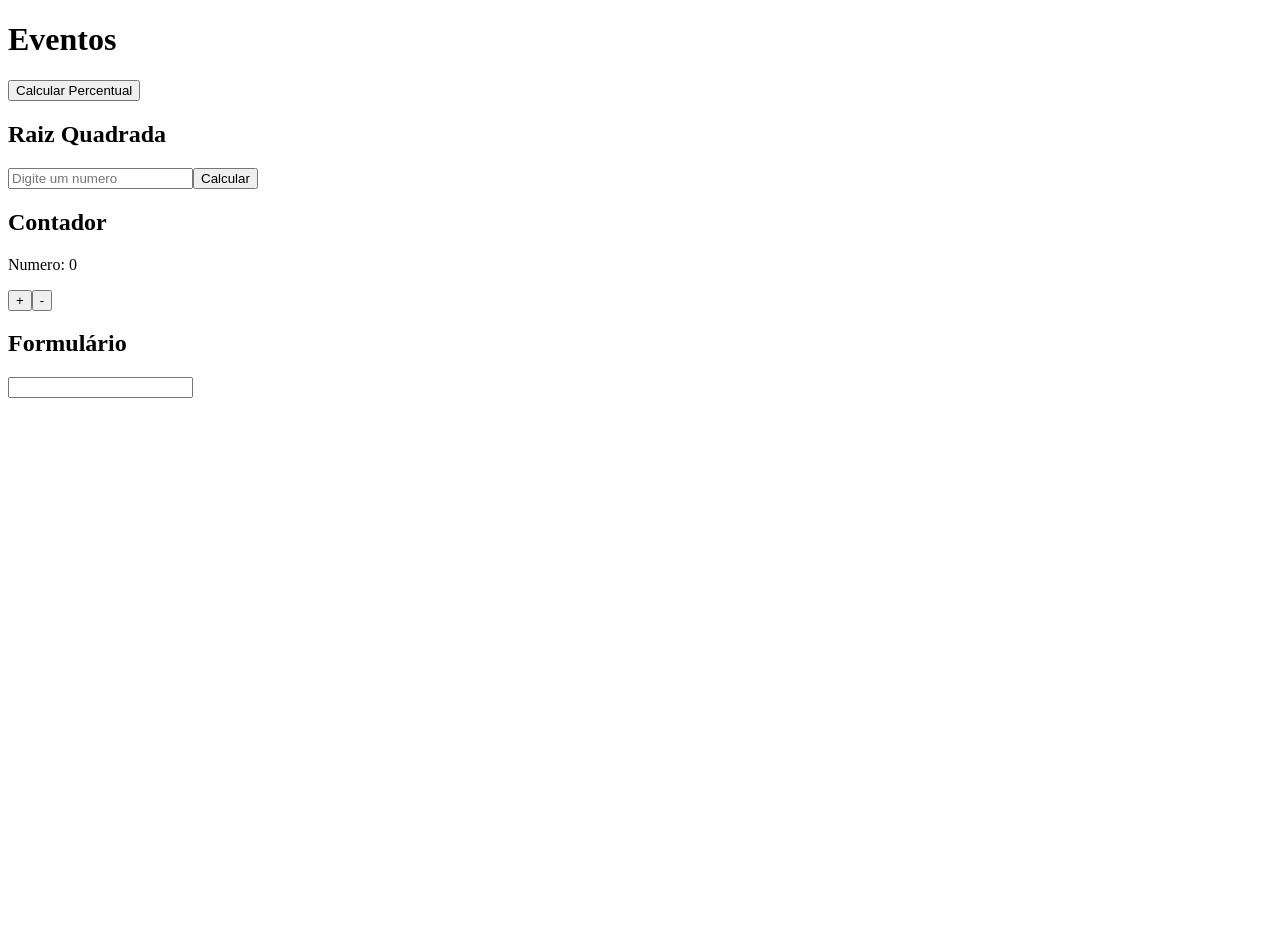
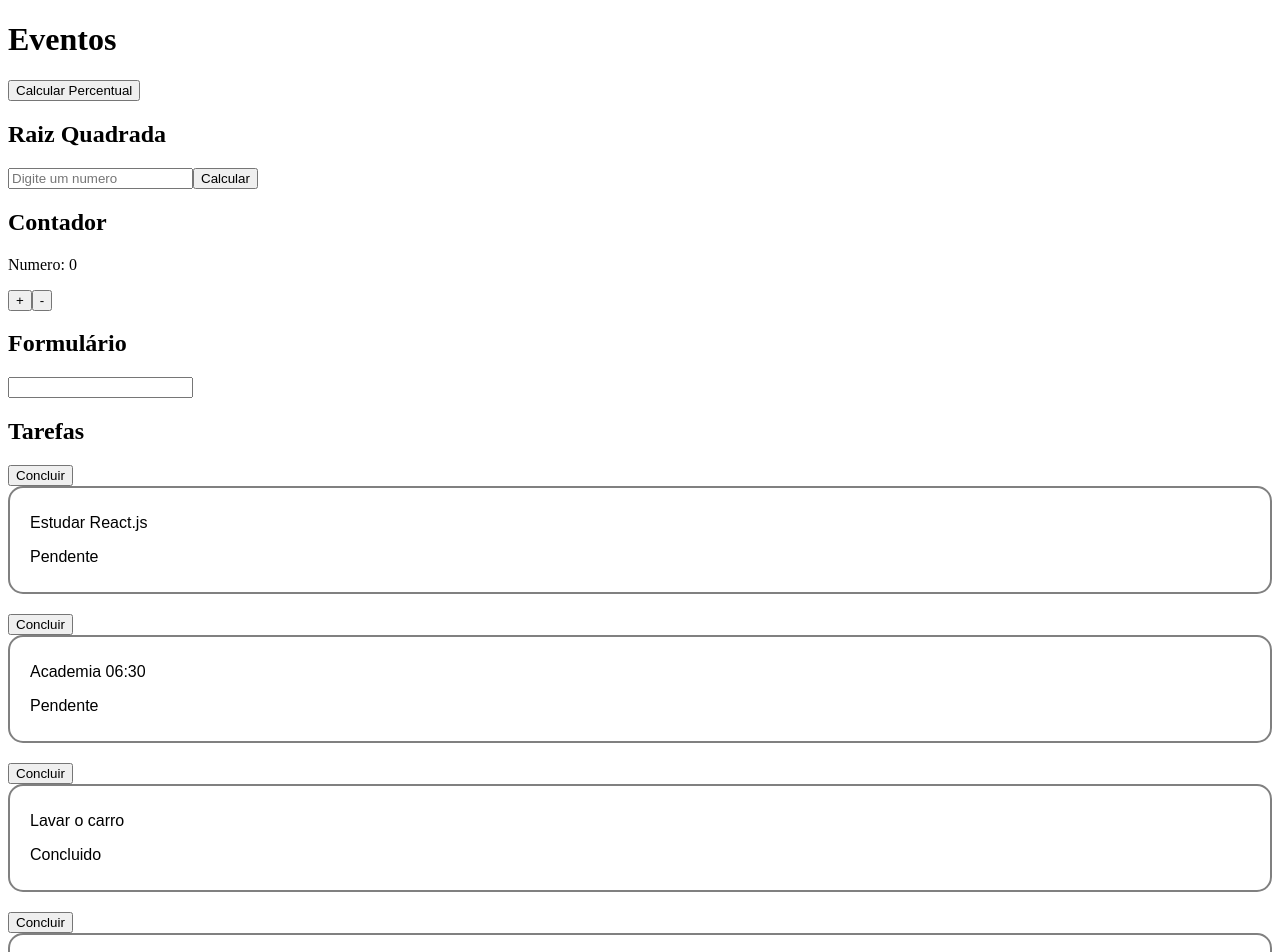
Before and after one commit to gabriel-soulcode/react-projeto, a React (Vite) app: page / in a window 1280 px wide. Shown: the top 952 px of the page. Before the commit the page ends 800 px from the top, so only its background shows below. Built offline with nearby package versions, Linux system fonts and the light colour scheme.

Commit message:
atividade  aula 20

```diff
--- a/src/App.jsx
+++ b/src/App.jsx
@@ -4,6 +4,7 @@ import Button from "./components/Button/Button";
 import Header from "./components/Header/Header";
 import ListaProdutos from "./components/ListaProdutos/ListaProdutos";
 import PerfilUsuario from "./components/PerfilUsuario/PerfilUsuario";
+import ListaTarefas from "./components/ListaTarefas/ListaTarefas";
 
 function App() {
   // const carregando = false;
@@ -97,6 +98,9 @@ function App() {
       <h2>Formulário</h2>
       <Formulario />
 
+      <h2>Tarefas</h2>
+      <ListaTarefas />
+
     </div>
   );
 }
--- /dev/null
+++ b/src/components/ListaTarefas/ListaTarefas.jsx
@@ -0,0 +1,31 @@
+import React, { useState } from 'react';
+import Tarefa from '../Tarefa/Tarefa';
+
+const atividades = [
+  { descricao: "Estudar React.js", concluida: false },
+  { descricao: "Academia 06:30", concluida: false },
+  { descricao: "Lavar o carro", concluida: true },
+  { descricao: "Finalizar relatório", concluida: false },
+]
+
+export default function ListaTarefas() {
+  const [tarefas, setTarefas] = useState(atividades);
+
+  function concluirTarefa(index) {
+    const tarefasCopia = [...tarefas];
+    tarefasCopia[index].concluida = true;
+    setTarefas(tarefasCopia);
+  }
+
+  return (
+    <div>
+      {tarefas.map((tarefa, index) => (
+        // <Tarefa key={index} descricao={tarefa.descricao} concluida={tarefa.concluida} />
+        <>
+          <button onClick={() => concluirTarefa(index)}>Concluir</button>
+          <Tarefa key={index} {...tarefa} />
+        </>
+      ))}
+    </div>
+  )
+}
--- /dev/null
+++ b/src/components/Tarefa/Tarefa.css
@@ -0,0 +1,7 @@
+.tarefa {
+  padding: 10px 20px;
+  border: 2px solid gray;
+  border-radius: 15px;
+  margin-bottom: 20px;
+  font-family: Arial, sans-serif;
+}
--- /dev/null
+++ b/src/components/Tarefa/Tarefa.jsx
@@ -0,0 +1,11 @@
+import React from 'react'
+import "./Tarefa.css";
+
+export default function Tarefa(props) {
+  return (
+    <div className="tarefa">
+      <p>{props.descricao}</p>
+      <p>{props.concluida ? "Concluido" : "Pendente"}</p>
+    </div>
+  )
+}
```
